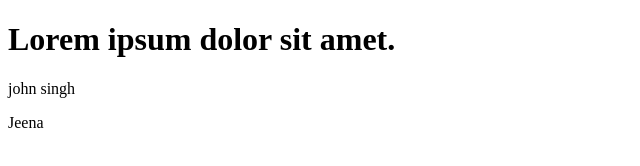
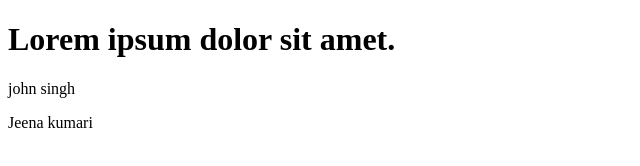
Before and after one commit to amitdewal/revert-demo, a plain HTML site: page index.html in a window 1280 px wide. Shown: the full height of the page, 0-640 px from the left. Drawn offline with Linux system fonts and the light colour scheme.

Commit message:
Revert "Revert "second commit surname added""
This reverts commit 078d0678a17137e556c01d0adbd8bf9ea607b06b.

```diff
--- a/index.html
+++ b/index.html
@@ -8,6 +8,6 @@
 <body>
     <h1>Lorem ipsum dolor sit amet.</h1>
     <p>john singh</p>
-    <p>Jeena</p>
+    <p>Jeena kumari</p>
 </body>
 </html>
```
